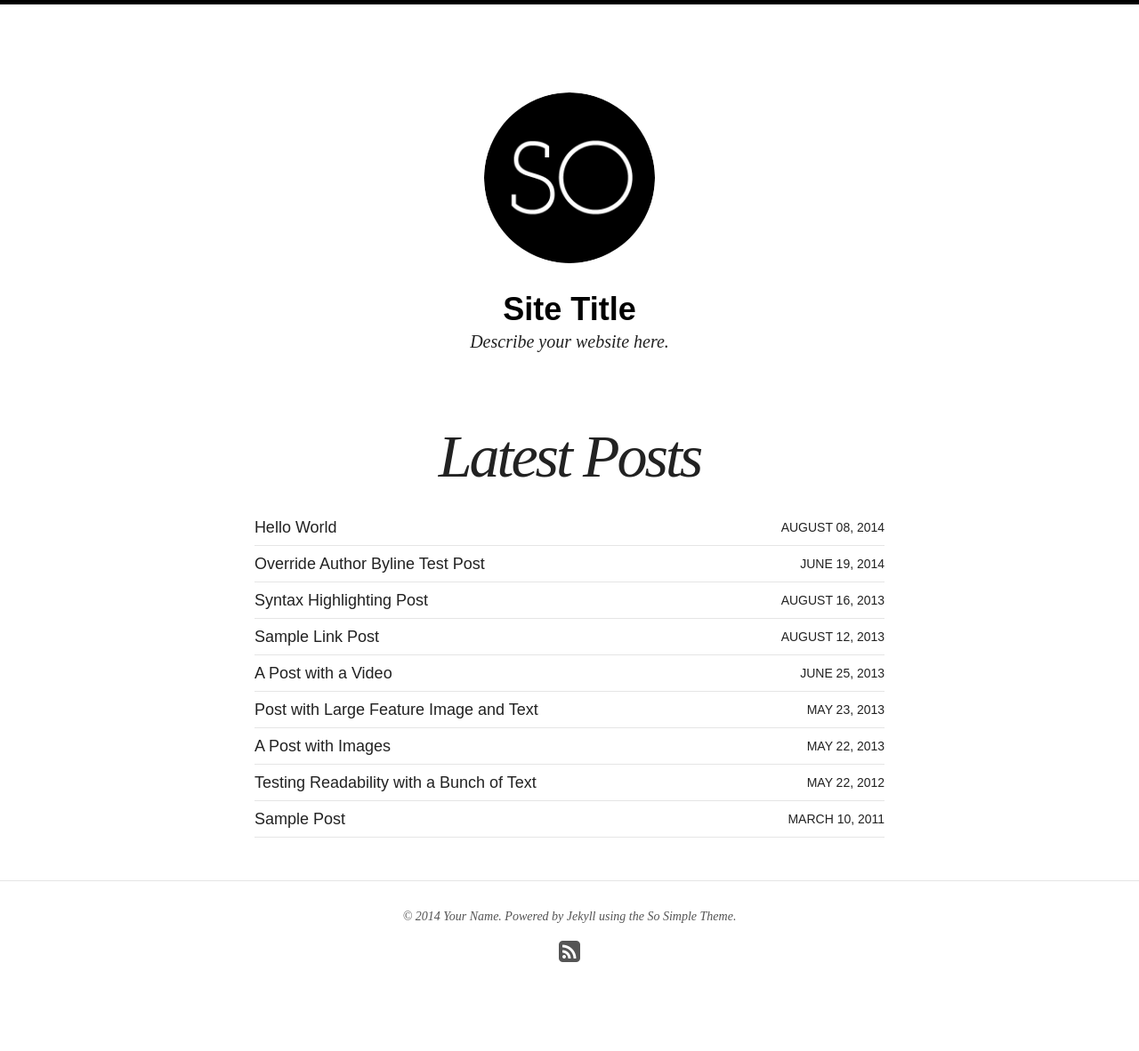
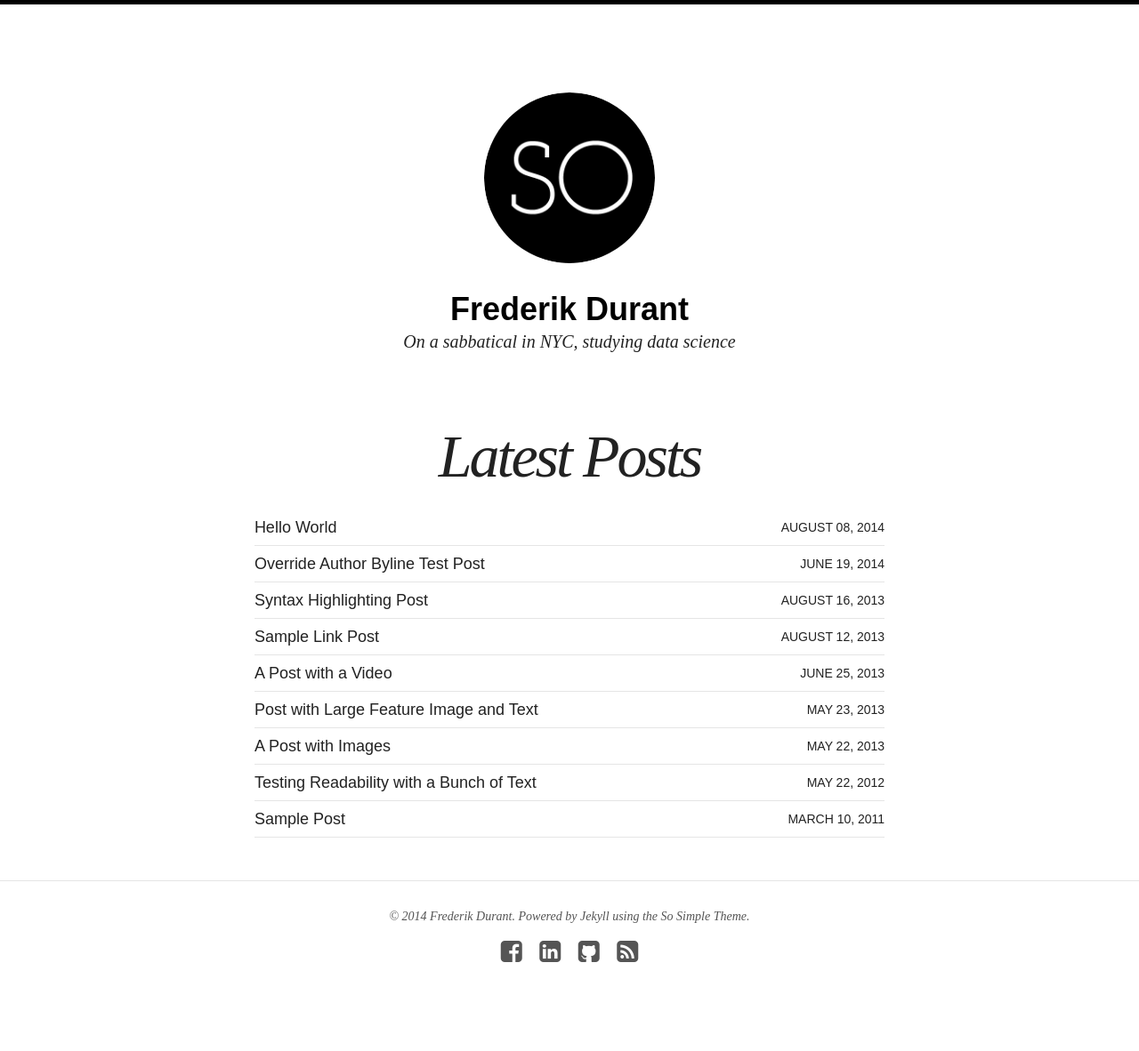
Before and after one commit to fdurant/fdurant_github_io_source, a Jekyll site: the page built from index.html, in a window 1280 px wide. Shown: the whole page at 89% size. Built offline with Jekyll 4.4.1, drawn with Linux system fonts in a browser that asks for light colours; nearby versions of some CDN libraries.

Commit message:
Updated personal info in config file

```diff
--- a/_config.yml
+++ b/_config.yml
@@ -1,8 +1,8 @@
 # Site wide configuration
 
-title: Site Title
+title: Frederik Durant
 locale: en_US
-description: Describe your website here.
+description: On a sabbatical in NYC, studying data science
 logo: site-logo.png
 search: true
 url:
@@ -32,15 +32,15 @@ exclude: ["lib", "config.rb", "Capfile", "config", "log", "Rakefile", "Rakefile.
 
 # Site owner
 owner:
-  name: Your Name
+  name: Frederik Durant
   avatar: bio-photo.jpg
-  email: you@email.com
+  email: #you@email.com
   disqus-shortname:
   twitter: #username
-  facebook: #username
-  github: #username
+  facebook: frederik.durant.7
+  github: fdurant
   stackexchange: #http://stackoverflow.com/users/123456/username
-  linkedin: #username
+  linkedin: fdurant
   instagram: #username
   flickr: #username
   tumblr: #username
```
